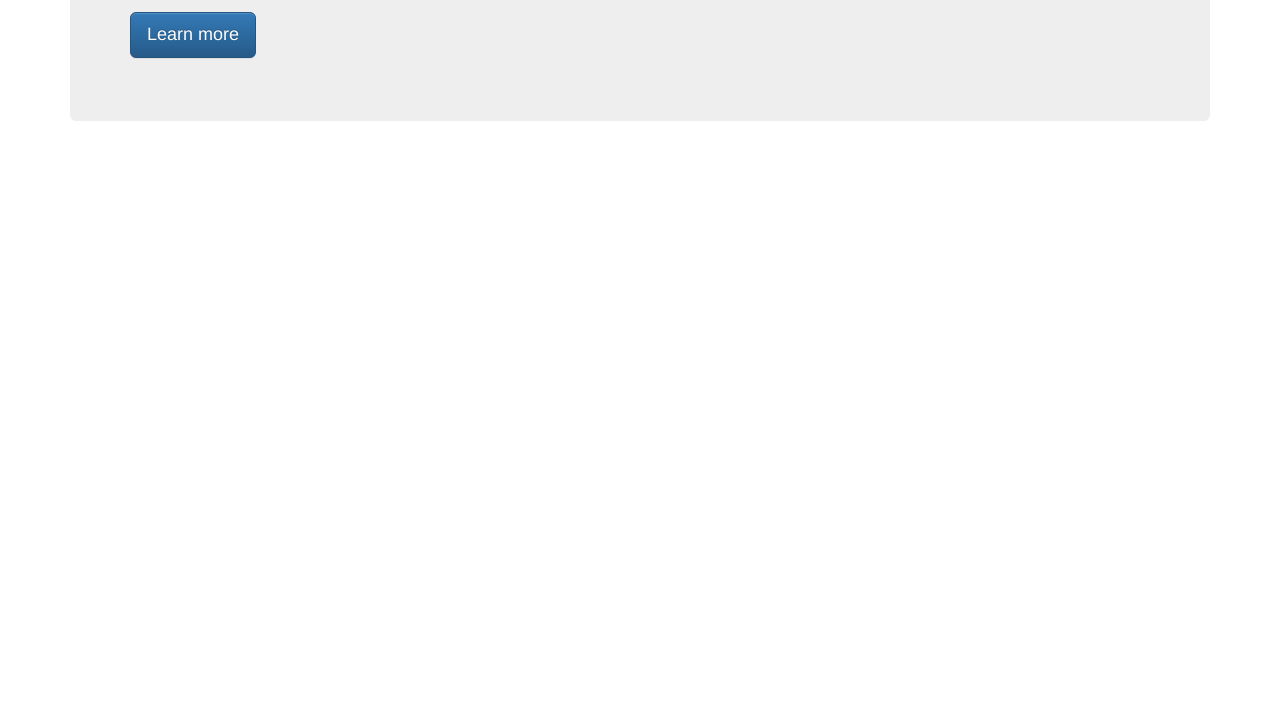
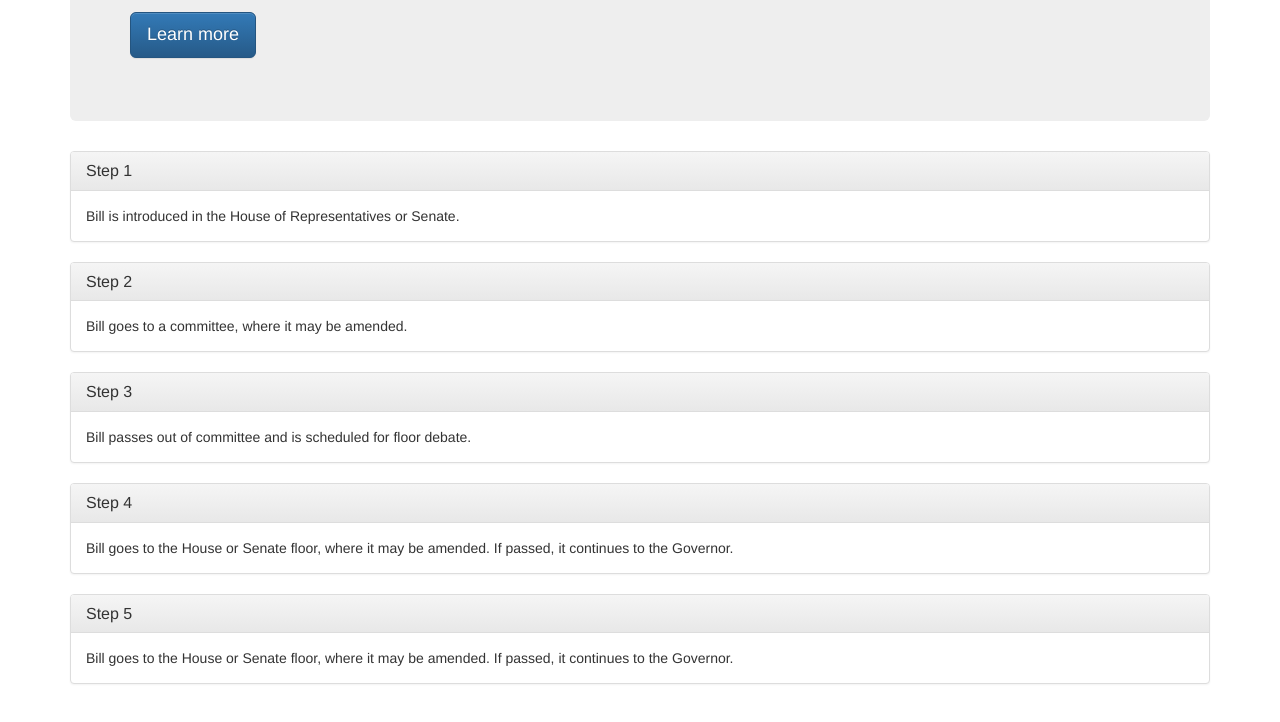
Before and after one commit to KaliVenable/Bootstrap-Homework-1, a plain HTML site: page index.html in a window 1280 px wide. Shown: the part 230-952 px from the top of the page. Before the commit the page ends 800 px from the top, so only its background shows below. Drawn offline with Linux system fonts and the light colour scheme.

Commit message:
Added 5 step panel

```diff
--- a/index.html
+++ b/index.html
@@ -25,11 +25,42 @@
     </head>
     <body>
       <div class="container">
-        <div class="jumbotron">
-          <h1>Welcome to my corner of the web!</h1>
-          <p>Learn More</p>
-          <p><a class="btn btn-primary btn-lg" href="#">Learn more</a></p>
-        </div>
+          <div class="jumbotron">
+            <h1>Welcome to my corner of the web!</h1>
+            <p>Learn More</p>
+            <p><a class="btn btn-primary btn-lg" href="#">Learn more</a></p>
+          </div>
+          <div class="panel panel-default">
+            <div class="panel-heading">
+              <h3 class="panel-title">Step 1</h3>
+            </div>
+            <div class="panel-body">Bill is introduced in the House of Representatives or Senate.</div>
+            </div>
+          <div class="panel panel-default">
+            <div class="panel-heading">
+              <h3 class="panel-title">Step 2</h3>
+            </div>
+            <div class="panel-body">Bill goes to a committee, where it may be amended.</div>
+          </div>
+          <div class="panel panel-default">
+            <div class="panel-heading">
+              <h3 class="panel-title">Step 3</h3>
+            </div>
+            <div class="panel-body">Bill passes out of committee and is scheduled for floor debate.</div>
+          </div>
+          <div class="panel panel-default">
+              <div class="panel-heading">
+                <h3 class="panel-title">Step 4</h3>
+              </div>
+              <div class="panel-body">Bill goes to the House or Senate floor, where it may be amended. If passed, it continues to the Governor.</div>
+              </div>
+          <div class="panel panel-default">
+              <div class="panel-heading">
+                  <h3 class="panel-title">Step 5</h3>
+              </div>
+              <div class="panel-body">Bill goes to the House or Senate floor, where it may be amended. If passed, it continues to the Governor.</div>
+              </div>
+          </div>
       </div>
     </body>
 </html>
```
